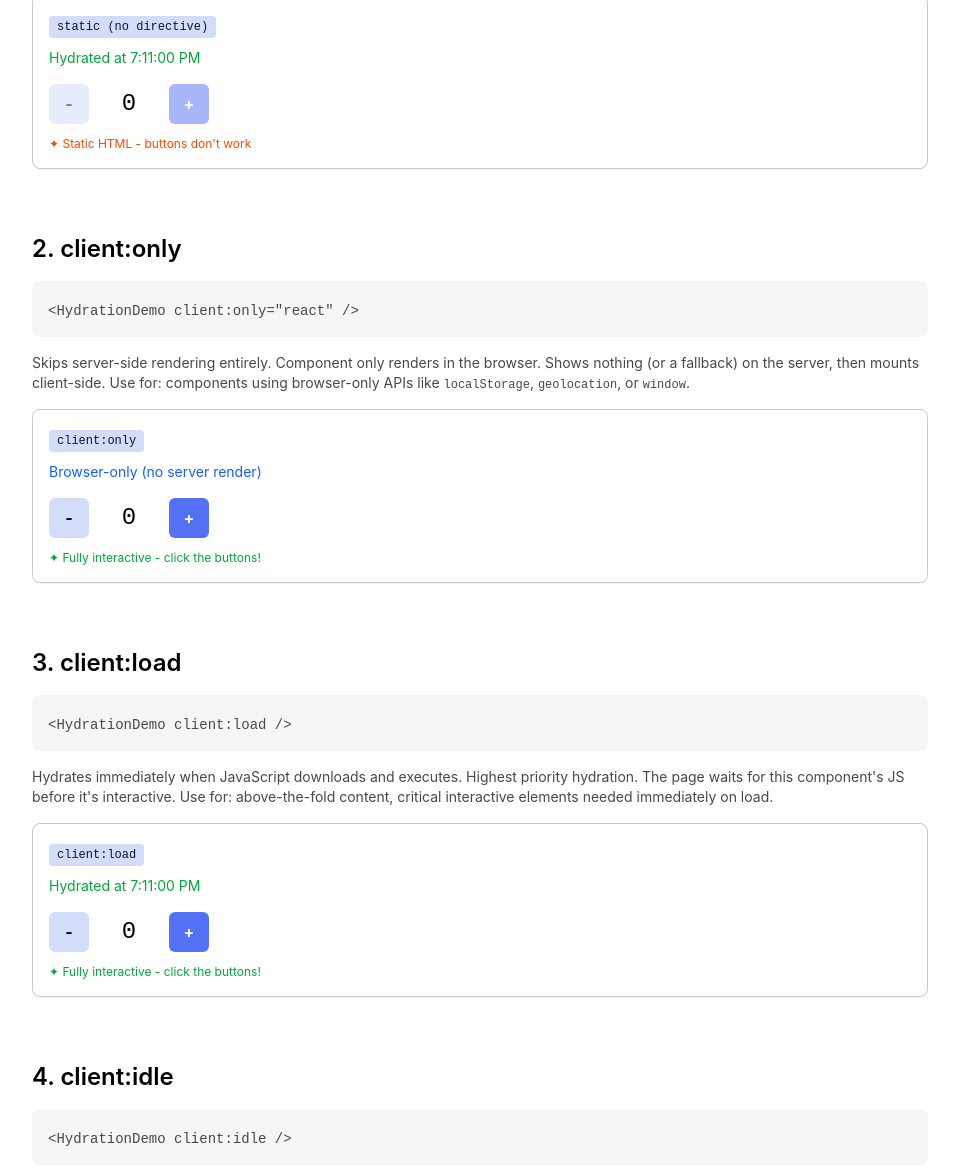
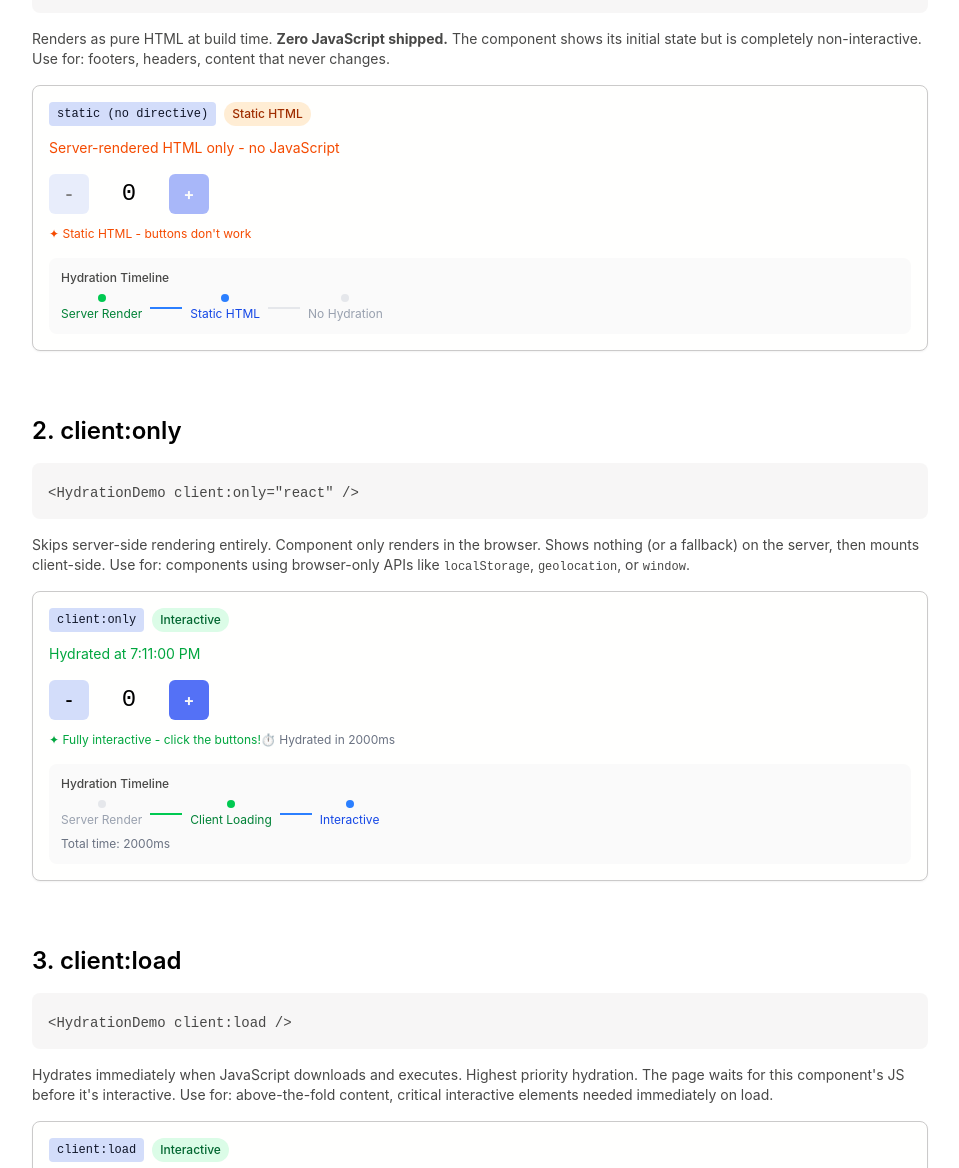
Before and after one commit to UmutSen2662/poe2-party-finder, an Astro site in the folder website/: page / in a window 1280 px wide. Shown: the part 402-1570 px from the top of the page, without its empty margins (160-1119 px from the left). Built offline with nearby package versions, Linux system fonts and the light colour scheme; Astro itself is replaced by a stand-in of ours.

Commit message:
added hydration state visualization with timeline and loading indicators

```diff
--- /dev/null
+++ b/website/src/components/ErrorBoundary.tsx
@@ -0,0 +1,74 @@
+import type { ErrorInfo, ReactNode } from "react";
+import { Component } from "react";
+
+interface Props {
+  children: ReactNode;
+  fallback?: ReactNode;
+}
+
+interface State {
+  hasError: boolean;
+  error?: Error;
+}
+
+export default class ErrorBoundary extends Component<Props, State> {
+  constructor(props: Props) {
+    super(props);
+    this.state = { hasError: false };
+  }
+
+  static getDerivedStateFromError(error: Error): State {
+    return { hasError: true, error };
+  }
+
+  componentDidCatch(error: Error, errorInfo: ErrorInfo) {
+    console.error(
+      "HydrationDemo Error Boundary caught an error:",
+      error,
+      errorInfo,
+    );
+  }
+
+  handleReset = () => {
+    this.setState({ hasError: false, error: undefined });
+  };
+
+  render() {
+    if (this.state.hasError) {
+      return (
+        this.props.fallback || (
+          <div className="border border-red-200 bg-red-50 dark:bg-red-900/20 dark:border-red-800 rounded-lg p-4">
+            <div className="flex items-center gap-2 mb-2">
+              <div className="w-2 h-2 bg-red-500 rounded-full"></div>
+              <span className="text-sm font-medium text-red-800 dark:text-red-200">
+                Hydration Error
+              </span>
+            </div>
+            <p className="text-xs text-red-600 dark:text-red-400 mb-3">
+              This component failed to hydrate properly.
+            </p>
+            <button
+              type="button"
+              onClick={this.handleReset}
+              className="text-xs bg-red-100 hover:bg-red-200 dark:bg-red-900/30 dark:hover:bg-red-900/50 text-red-800 dark:text-red-200 px-2 py-1 rounded transition-colors"
+            >
+              Try Again
+            </button>
+            {import.meta.env.DEV && (
+              <details className="mt-3">
+                <summary className="text-xs text-red-500 cursor-pointer">
+                  Error details
+                </summary>
+                <pre className="text-xs text-red-500 mt-1 whitespace-pre-wrap">
+                  {this.state.error?.message}
+                </pre>
+              </details>
+            )}
+          </div>
+        )
+      );
+    }
+
+    return this.props.children;
+  }
+}
--- a/website/src/components/HydrationDemo.tsx
+++ b/website/src/components/HydrationDemo.tsx
@@ -1,4 +1,5 @@
 import { useEffect, useState } from "react";
+import HydrationTimeline from "./HydrationTimeline";
 
 interface HydrationDemoProps {
   method: string;
@@ -8,21 +9,92 @@ export default function HydrationDemo({ method }: HydrationDemoProps) {
   const [count, setCount] = useState(0);
   const [hydratedAt, setHydratedAt] = useState<string | null>(null);
   const [isClient, setIsClient] = useState(false);
+  const [hydrationState, setHydrationState] = useState<
+    "server" | "loading" | "hydrating" | "interactive" | "static"
+  >("server");
+  const [hydrationTime, setHydrationTime] = useState<number | null>(null);
 
-  useEffect(() => {
-    setIsClient(true);
-    setHydratedAt(new Date().toLocaleTimeString());
-  }, []);
-
+  // Memoize method checks to avoid repeated string operations
   const isStatic = method.startsWith("static");
   const isOnly = method.startsWith("client:only");
 
+  useEffect(() => {
+    if (isStatic) {
+      setHydrationState("static");
+      return;
+    }
+
+    const startTime = performance.now();
+
+    if (isOnly) {
+      setHydrationState("loading");
+    } else {
+      setHydrationState("hydrating");
+    }
+
+    setIsClient(true);
+    setHydratedAt(new Date().toLocaleTimeString());
+
+    // Simulate hydration delay for visual effect
+    // NOTE: These are artificial delays for demonstration purposes only!
+    const hydrationDelay = isOnly ? 2000 : 1500;
+
+    const timeoutId = setTimeout(() => {
+      const endTime = performance.now();
+      setHydrationTime(Math.round(endTime - startTime));
+      setHydrationState("interactive");
+    }, hydrationDelay);
+
+    return () => clearTimeout(timeoutId);
+  }, [isStatic, isOnly]);
+
+  const getStatusColor = (state: typeof hydrationState) => {
+    switch (state) {
+      case "static":
+        return "bg-orange-100 text-orange-800 dark:bg-orange-900 dark:text-orange-200";
+      case "loading":
+        return "bg-purple-100 text-purple-800 dark:bg-purple-900 dark:text-purple-200";
+      case "hydrating":
+        return "bg-blue-100 text-blue-800 dark:bg-blue-900 dark:text-blue-200";
+      case "interactive":
+        return "bg-green-100 text-green-800 dark:bg-green-900 dark:text-green-200";
+      default:
+        return "bg-gray-100 text-gray-800 dark:bg-gray-900 dark:text-gray-200";
+    }
+  };
+
+  const getStatusText = (state: typeof hydrationState) => {
+    switch (state) {
+      case "static":
+        return "Static HTML";
+      case "loading":
+        return "Loading...";
+      case "hydrating":
+        return "Hydrating...";
+      case "interactive":
+        return "Interactive";
+      default:
+        return "Loading...";
+    }
+  };
+
   return (
     <div className="border border-border rounded-lg p-4 bg-card shadow-sm">
-      <div className="mb-3">
+      <div className="mb-3 flex items-center gap-2">
         <span className="text-xs font-mono bg-secondary text-secondary-foreground px-2 py-1 rounded">
           {method}
         </span>
+        <span
+          className={`text-xs px-2 py-1 rounded-full font-medium transition-colors ${getStatusColor(hydrationState)}`}
+        >
+          {getStatusText(hydrationState)}
+        </span>
+        {hydrationState === "hydrating" && (
+          <div className="w-2 h-2 bg-blue-500 rounded-full animate-pulse"></div>
+        )}
+        {hydrationState === "loading" && (
+          <div className="w-2 h-2 bg-purple-500 rounded-full animate-pulse"></div>
+        )}
       </div>
 
       <div className="text-sm text-muted-foreground mb-4">
@@ -30,9 +102,19 @@ export default function HydrationDemo({ method }: HydrationDemoProps) {
           <span className="text-orange-600 dark:text-orange-400">
             Server-rendered HTML only - no JavaScript
           </span>
-        ) : isOnly ? (
+        ) : isOnly && hydrationState === "loading" ? (
+          <span className="text-purple-600 dark:text-purple-400 flex items-center gap-2">
+            <div className="w-1 h-1 bg-purple-500 rounded-full animate-ping"></div>
+            Browser-only (loading...)
+          </span>
+        ) : isOnly && !isClient ? (
           <span className="text-blue-600 dark:text-blue-400">
             Browser-only (no server render)
+          </span>
+        ) : hydrationState === "hydrating" ? (
+          <span className="text-blue-600 dark:text-blue-400 flex items-center gap-2">
+            <div className="w-1 h-1 bg-blue-500 rounded-full animate-ping"></div>
+            Hydrating at {hydratedAt}...
           </span>
         ) : (
           <span className="text-green-600 dark:text-green-400">
@@ -45,7 +127,7 @@ export default function HydrationDemo({ method }: HydrationDemoProps) {
         <button
           type="button"
           onClick={() => setCount((c) => c - 1)}
-          disabled={isStatic}
+          disabled={isStatic || hydrationState !== "interactive"}
           className="w-10 h-10 rounded-md bg-secondary hover:bg-secondary/80 disabled:opacity-50 disabled:cursor-not-allowed transition-colors font-bold"
         >
           -
@@ -58,28 +140,51 @@ export default function HydrationDemo({ method }: HydrationDemoProps) {
         <button
           type="button"
           onClick={() => setCount((c) => c + 1)}
-          disabled={isStatic}
+          disabled={isStatic || hydrationState !== "interactive"}
           className="w-10 h-10 rounded-md bg-primary text-primary-foreground hover:opacity-90 disabled:opacity-50 disabled:cursor-not-allowed transition-opacity font-bold"
         >
           +
         </button>
       </div>
 
-      <div className="mt-3 text-xs text-muted-foreground">
+      <div className="mt-3 text-xs text-muted-foreground space-y-1">
         {isStatic ? (
           <span className="text-orange-600 dark:text-orange-400">
             ✦ Static HTML - buttons don't work
+          </span>
+        ) : isOnly && hydrationState === "loading" ? (
+          <span className="text-purple-600 dark:text-purple-400 flex items-center gap-2">
+            <div className="w-1 h-1 bg-purple-500 rounded-full animate-ping"></div>
+            ✦ Waiting for hydration...
           </span>
         ) : isOnly && !isClient ? (
           <span className="text-blue-600 dark:text-blue-400">
             ✦ Waiting for client...
           </span>
+        ) : hydrationState === "loading" || hydrationState === "hydrating" ? (
+          <span className="text-blue-600 dark:text-blue-400 flex items-center gap-2">
+            <div className="w-1 h-1 bg-blue-500 rounded-full animate-ping"></div>
+            ✦ Becoming interactive...
+          </span>
         ) : (
-          <span className="text-green-600 dark:text-green-400">
-            ✦ Fully interactive - click the buttons!
-          </span>
+          <>
+            <span className="text-green-600 dark:text-green-400">
+              ✦ Fully interactive - click the buttons!
+            </span>
+            {hydrationTime && (
+              <span className="text-gray-500 dark:text-gray-400">
+                ⏱️ Hydrated in {hydrationTime}ms
+              </span>
+            )}
+          </>
         )}
       </div>
+
+      <HydrationTimeline
+        method={method}
+        currentState={hydrationState}
+        hydrationTime={hydrationTime}
+      />
     </div>
   );
 }
--- /dev/null
+++ b/website/src/components/HydrationTimeline.tsx
@@ -0,0 +1,127 @@
+interface HydrationTimelineProps {
+  method: string;
+  currentState: "server" | "loading" | "hydrating" | "interactive" | "static";
+  hydrationTime?: number | null;
+}
+
+type PhaseStatus = "completed" | "active" | "pending" | "disabled";
+
+interface Phase {
+  name: string;
+  status: PhaseStatus;
+}
+
+export default function HydrationTimeline({
+  method,
+  currentState,
+  hydrationTime,
+}: HydrationTimelineProps) {
+  const isStatic = method.startsWith("static");
+  const isOnly = method.startsWith("client:only");
+
+  const phases: Phase[] = isStatic
+    ? [
+        { name: "Server Render", status: "completed" as PhaseStatus },
+        { name: "Static HTML", status: "active" as PhaseStatus },
+        { name: "No Hydration", status: "disabled" as PhaseStatus },
+      ]
+    : isOnly
+      ? [
+          { name: "Server Render", status: "disabled" as PhaseStatus },
+          {
+            name: "Client Loading",
+            status:
+              currentState === "loading"
+                ? ("active" as PhaseStatus)
+                : ("completed" as PhaseStatus),
+          },
+          {
+            name: "Interactive",
+            status:
+              currentState === "interactive"
+                ? ("active" as PhaseStatus)
+                : ("pending" as PhaseStatus),
+          },
+        ]
+      : [
+          { name: "Server Render", status: "completed" as PhaseStatus },
+          {
+            name: "Hydration",
+            status:
+              currentState === "hydrating"
+                ? ("active" as PhaseStatus)
+                : ("completed" as PhaseStatus),
+          },
+          {
+            name: "Interactive",
+            status:
+              currentState === "interactive"
+                ? ("active" as PhaseStatus)
+                : ("pending" as PhaseStatus),
+          },
+        ];
+
+  const getPhaseColor = (status: PhaseStatus) => {
+    switch (status) {
+      case "completed":
+        return "bg-green-500";
+      case "active":
+        return "bg-blue-500";
+      case "pending":
+        return "bg-gray-300 dark:bg-gray-600";
+      case "disabled":
+        return "bg-gray-200 dark:bg-gray-700";
+      default:
+        return "bg-gray-300";
+    }
+  };
+
+  const getPhaseTextColor = (status: PhaseStatus) => {
+    switch (status) {
+      case "completed":
+        return "text-green-700 dark:text-green-300";
+      case "active":
+        return "text-blue-700 dark:text-blue-300";
+      case "pending":
+        return "text-gray-500 dark:text-gray-400";
+      case "disabled":
+        return "text-gray-400 dark:text-gray-500";
+      default:
+        return "text-gray-500";
+    }
+  };
+
+  return (
+    <div className="mt-4 p-3 bg-muted/30 rounded-lg">
+      <div className="text-xs font-medium text-muted-foreground mb-2">
+        Hydration Timeline
+      </div>
+      <div className="flex items-center gap-2">
+        {phases.map((phase, index) => (
+          <div key={phase.name} className="flex items-center gap-2">
+            <div className="flex flex-col items-center">
+              <div
+                className={`w-2 h-2 rounded-full ${getPhaseColor(phase.status)}`}
+              ></div>
+              <div
+                className={`text-xs mt-1 text-center ${getPhaseTextColor(phase.status)}`}
+              >
+                {phase.name}
+              </div>
+            </div>
+            {index < phases.length - 1 && (
+              <div
+                className={`w-8 h-0.5 ${getPhaseColor(phases[index + 1].status)}`}
+              ></div>
+            )}
+          </div>
+        ))}
+      </div>
+      {hydrationTime && (
+        <div className="text-xs text-gray-500 dark:text-gray-400 mt-2">
+          Total time: {hydrationTime}ms
+        </div>
+      )}
+    </div>
+  );
+}
```
Also changed, not shown: website/src/pages/index.astro (+22 -1 lines).
